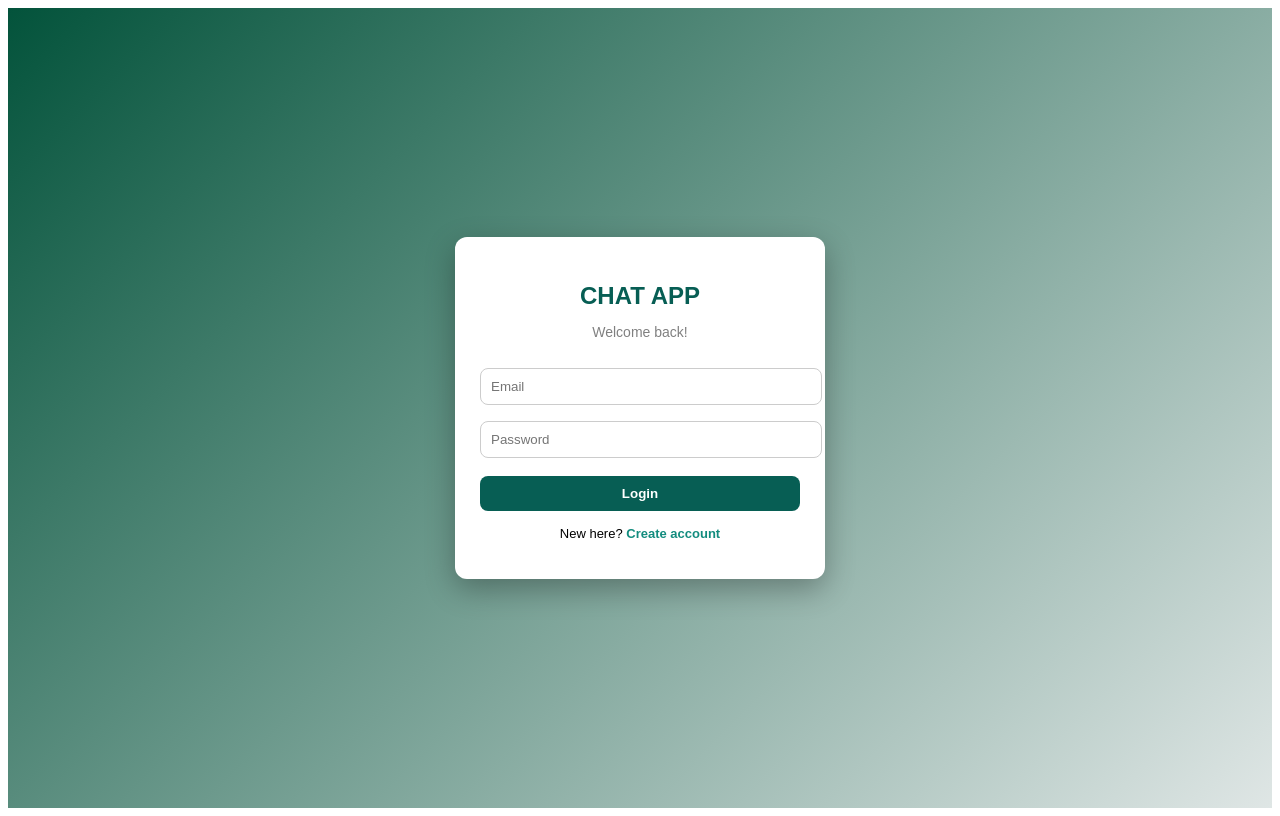
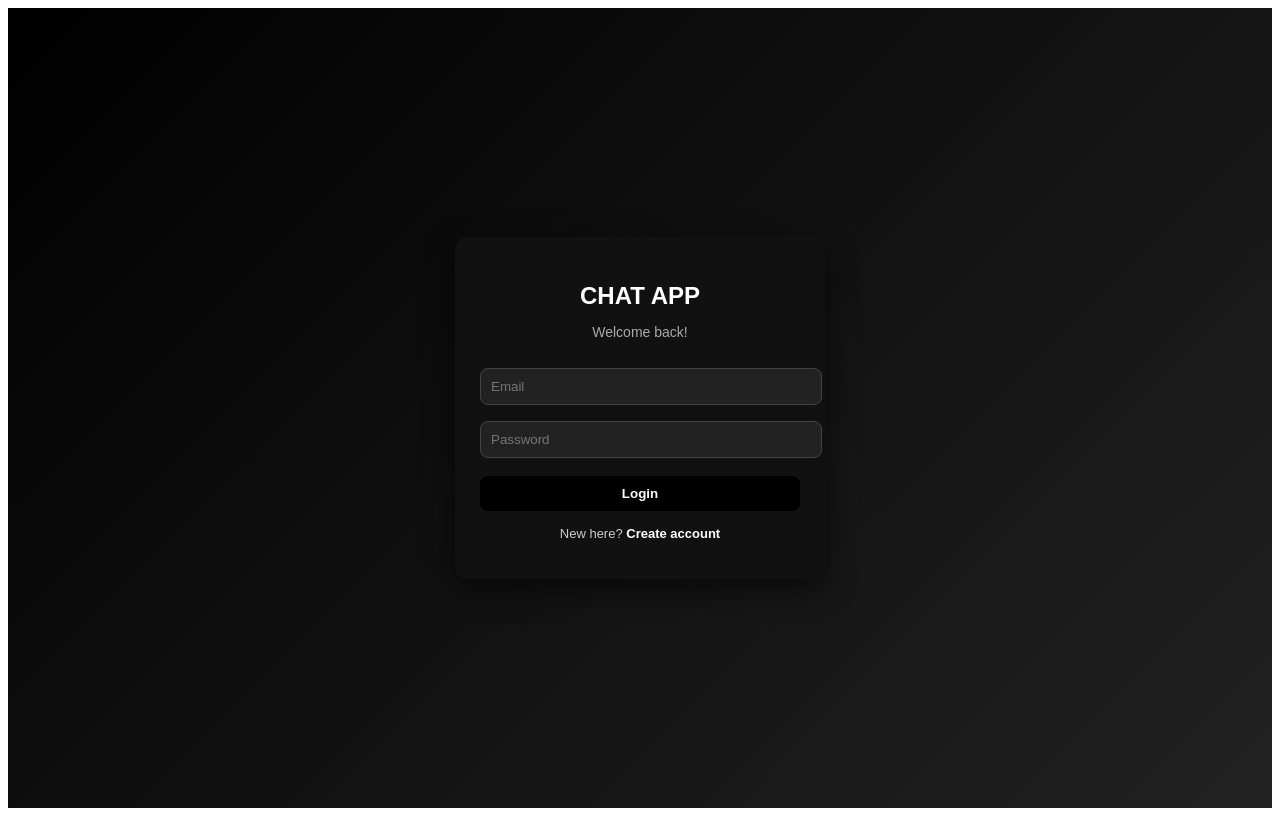
Before and after one commit to Anjana72006/chat, a React (Vite) app: page / in a window 1280 px wide. Built offline with nearby package versions, Linux system fonts and the light colour scheme; no server answers.

Commit message:
Update AuthPage.jsx

```diff
--- a/src/pages/AuthPage.jsx
+++ b/src/pages/AuthPage.jsx
@@ -72,51 +72,61 @@ const styles = {
     display: "flex",
     justifyContent: "center",
     alignItems: "center",
-    background: "linear-gradient(135deg, #03533b, #dfe6e5)",
+    background: "linear-gradient(135deg, #000000, #222222)",
     fontFamily: "Arial",
   },
+
   card: {
     width: "320px",
     padding: "25px",
     borderRadius: "12px",
-    backgroundColor: "white",
-    boxShadow: "0 10px 30px rgba(0,0,0,0.3)",
+    backgroundColor: "#111111",
+    boxShadow: "0 10px 30px rgba(0,0,0,0.6)",
     textAlign: "center",
   },
+
   title: {
     marginBottom: "5px",
-    color: "#075E54",
+    color: "#ffffff",
   },
+
   subtitle: {
     marginBottom: "20px",
     fontSize: "14px",
-    color: "gray",
+    color: "#aaaaaa",
   },
+
   input: {
     width: "100%",
     padding: "10px",
     margin: "8px 0",
     borderRadius: "8px",
-    border: "1px solid #ccc",
+    border: "1px solid #444",
     outline: "none",
+    backgroundColor: "#222222",
+    color: "#ffffff",
   },
+
   button: {
     width: "100%",
     padding: "10px",
     marginTop: "10px",
     borderRadius: "8px",
     border: "none",
-    backgroundColor: "#075E54",
+    backgroundColor: "#000000",
     color: "white",
     cursor: "pointer",
     fontWeight: "bold",
   },
+
   switchText: {
     marginTop: "15px",
     fontSize: "13px",
+    color: "#cccccc",
   },
+
   link: {
-    color: "#128C7E",
+    color: "#ffffff",
     cursor: "pointer",
     fontWeight: "bold",
   },
```
